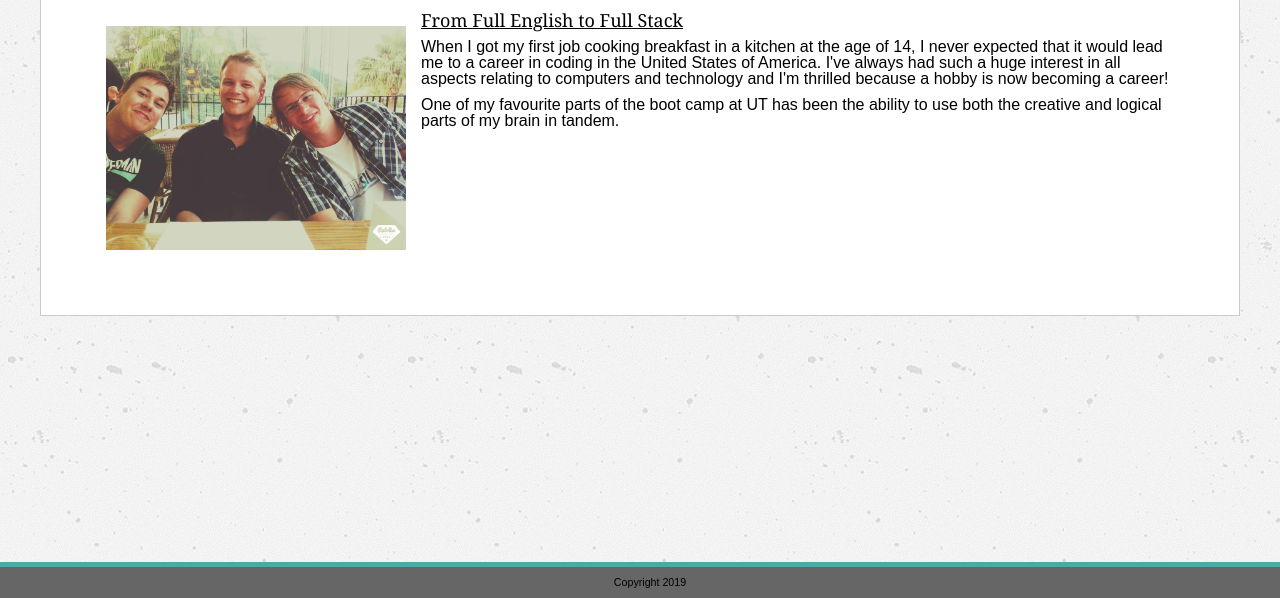
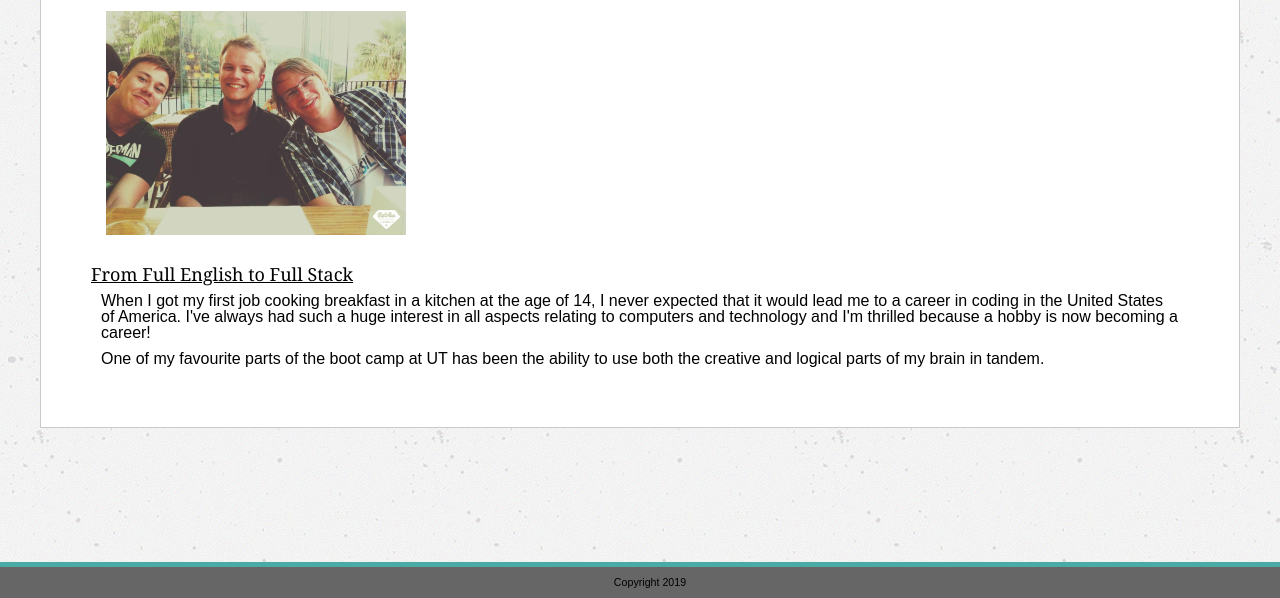
Before and after one commit to seanbelverstone/Responsive-Portfolio, a plain HTML site: page index.html in a window 1280 px wide. Shown: the part 202-800 px from the top of the page. Drawn offline with Linux system fonts and the light colour scheme.

Commit message:
Added clearfix between image and text part so it fits underneath when screen gets smaller. Also added notes to media part to work on next time

```diff
--- a/assets/css/index.css
+++ b/assets/css/index.css
@@ -135,13 +135,13 @@ footer {
 /* Media Queries */
 
 @media screen and (max-width: 980px;) {
-
+/*  */
 }
 
 @media screen and (max-width: 768px;) {
-
+    /* center align image and make bigger */
 }
 
 @media screen and (max-width: 640px;) {
-
+    /* Center align image and make bigger too, also if possible try and make nav bar not slide under header */
 }
--- a/index.html
+++ b/index.html
@@ -36,6 +36,7 @@
                 <div class="col-lg-3">
                     <img src="assets/images/about-me-photo.jpg" alt="Sean Belverstone" id="profilePicture">
                 </div>
+                <div class="clearfix"></div>
                 <div class="col-lg-9">
                     <h3>From Full English to Full Stack</h3>
 
```
